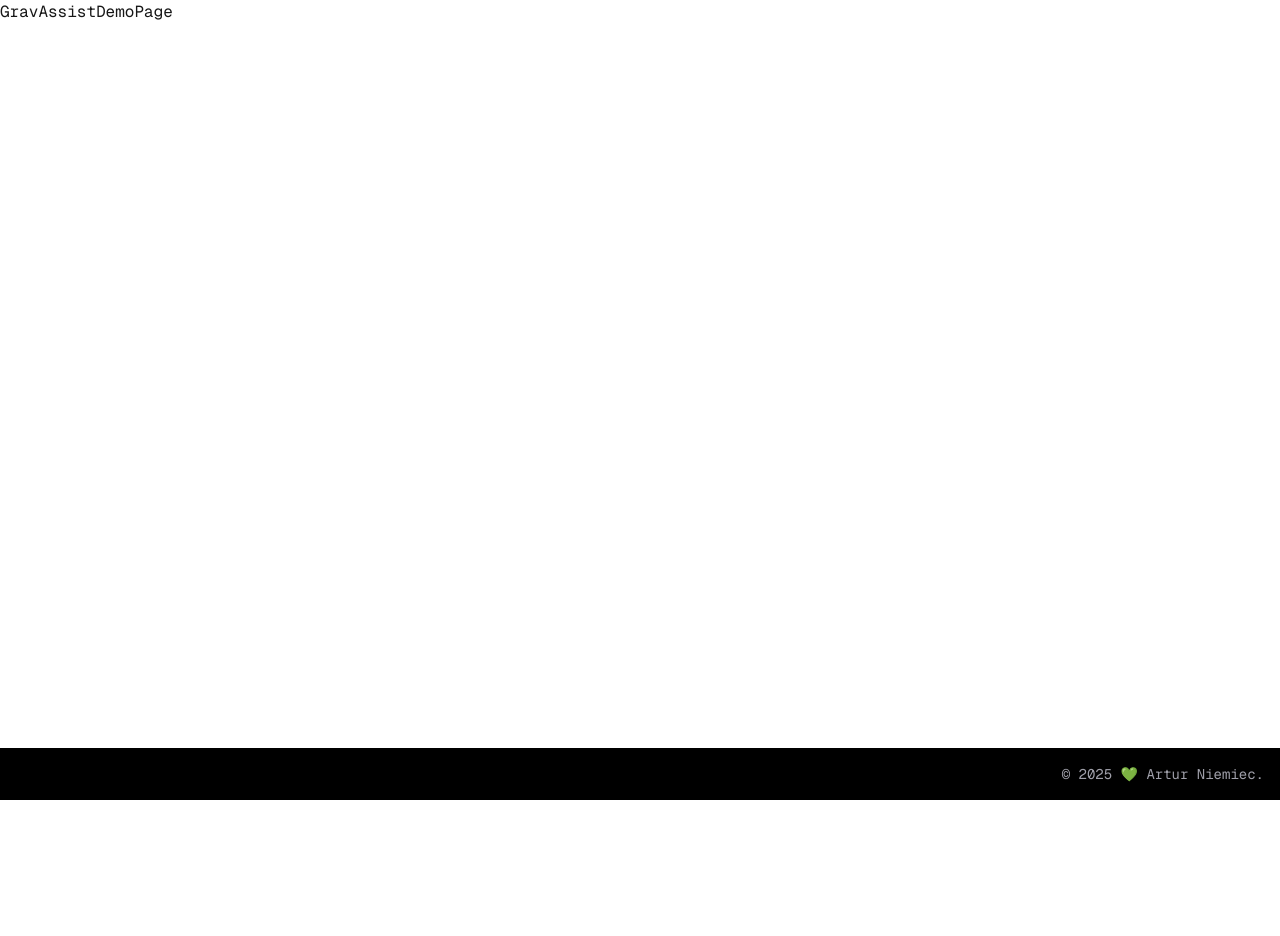
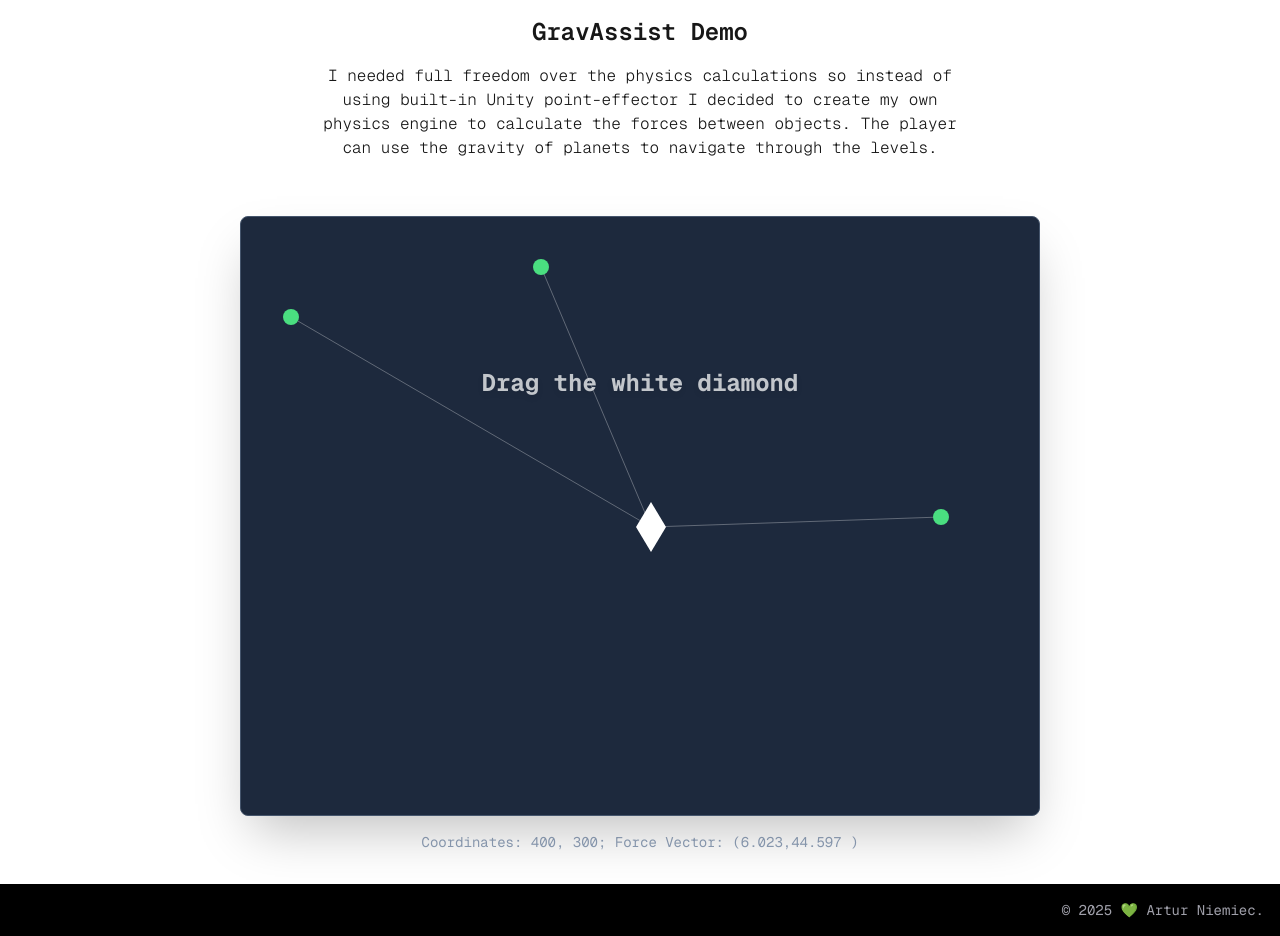
Before and after one commit to MrNtex/portfolio-v2, a Next.js app: page /projects/grav-assist-demo in a window 1280 px wide. Before the commit the page ends 800 px from the top, so only its background shows below. Built offline with nearby package versions, Linux system fonts and the light colour scheme.

Commit message:
feat: imported tweaked GravAssist demo from previous portfolio with draggable physics simulation

```diff
--- a/app/projects/grav-assist-demo/page.tsx
+++ b/app/projects/grav-assist-demo/page.tsx
@@ -1,7 +1,19 @@
+'use client';
+
+import GravAssistDemo from '@/components/demos/grav-assist-demo'
 import React from 'react'
 
 export default function GravAssistDemoPage() {
   return (
-    <div>GravAssistDemoPage</div>
+    <div className='w-full flex flex-col items-center'>
+      <h1 className='text-2xl font-semibold py-4 text-center'>GravAssist Demo</h1>
+      <h3 className='text-md font-light pb-6 text-center max-w-2xl px-4'>
+        I needed full freedom over the physics calculations so instead of using built-in Unity point-effector I decided to create my own physics engine to calculate the forces between objects. The player can use the gravity of planets to navigate through the levels.
+      </h3>
+
+      <div className='w-full h-[700px] flex justify-center items-center'>
+        <GravAssistDemo />
+      </div>
+    </div>
   )
 }
--- /dev/null
+++ b/components/demos/grav-assist-demo.tsx
@@ -0,0 +1,132 @@
+import React, { useRef, useEffect, useState } from 'react';
+import Draggable from 'react-draggable';
+
+const PLANETS = [
+  { x: 300, y: 50 },
+  { x: 50, y: 100 },
+  { x: 700, y: 300 },
+];
+
+const GravAssistDemo = () => {
+  const canvasRef = useRef<HTMLCanvasElement>(null);
+  const draggableNodeRef = useRef<HTMLDivElement>(null);
+
+  const [position, setPosition] = useState({ x: 400, y: 300 });
+  const [forceVector, setForceVector] = useState({ x: 0, y: 0 });
+  const [showTooltip, setShowTooltip] = useState(true);
+
+  const WIDTH = 800;
+  const HEIGHT = 600;
+
+  useEffect(() => {
+    const canvas = canvasRef.current;
+    if (!canvas) return;
+    const ctx = canvas.getContext('2d');
+    if (!ctx) return;
+    ctx.clearRect(0, 0, canvas.width, canvas.height);
+    let result = { x: 0, y: 0 };
+    const playerCenterX = position.x + 10;
+    const playerCenterY = position.y + 10;
+
+    PLANETS.forEach((planet) => {
+      // Gravity Line
+      ctx.beginPath();
+      ctx.moveTo(playerCenterX, playerCenterY);
+      ctx.lineTo(planet.x, planet.y);
+      ctx.strokeStyle = 'rgba(255, 255, 255, 0.3)';
+      ctx.lineWidth = 1;
+      ctx.stroke();
+
+      // Physics
+      const dx = playerCenterX - planet.x;
+      const dy = playerCenterY - planet.y;
+      const dist = Math.sqrt(dx ** 2 + dy ** 2);
+      if (dist > 5) {
+          result = {
+            x: result.x - (dx / (dist ** 3)),
+            y: result.y - (dy / (dist ** 3))
+          };
+      }
+
+      // Draw Planet
+      ctx.beginPath();
+      ctx.arc(planet.x, planet.y, 8, 0, 2 * Math.PI);
+      ctx.fillStyle = '#4ade80';
+      ctx.fill();
+    });
+
+    const forceScale = 3000000;
+    setForceVector({ x: result.x * forceScale, y: result.y * forceScale });
+
+    ctx.beginPath();
+    ctx.moveTo(playerCenterX, playerCenterY);
+    ctx.lineTo(
+      playerCenterX + forceVector.x,
+      playerCenterY + forceVector.y
+    );
+    ctx.strokeStyle = '#f87171';
+    ctx.lineWidth = 3;
+    ctx.stroke();
+
+    ctx.beginPath();
+    ctx.moveTo(playerCenterX, playerCenterY - 25); // Top
+    ctx.lineTo(playerCenterX + 15, playerCenterY); // Right
+    ctx.lineTo(playerCenterX, playerCenterY + 25); // Bottom
+    ctx.lineTo(playerCenterX - 15, playerCenterY); // Left
+    ctx.closePath();
+    ctx.fillStyle = 'white';
+    ctx.fill();
+
+  }, [position]);
+
+  const handleDrag = (e: any, data: { x: number, y: number }) => {
+    setPosition({ x: data.x, y: data.y });
+    setShowTooltip(false);
+  };
+
+  return (
+    <div className="flex flex-col items-center justify-center p-4 min-h-screen">
+
+      <div
+        className="relative border border-slate-600 bg-slate-800 shadow-2xl rounded-lg overflow-hidden"
+        style={{ width: WIDTH, height: HEIGHT }}
+      >
+        {showTooltip && (
+            <div className="absolute top-1/4 left-1/2 transform -translate-x-1/2 z-10 pointer-events-none">
+                <p className="text-white font-bold text-2xl animate-pulse drop-shadow-md">
+                   Drag the white diamond
+                </p>
+            </div>
+        )}
+
+        <canvas ref={canvasRef} width={WIDTH} height={HEIGHT} className="block" />
+
+        <Draggable
+          nodeRef={draggableNodeRef}
+          bounds="parent"
+          position={position}
+          onDrag={handleDrag}
+        >
+          <div
+            ref={draggableNodeRef}
+            className="absolute top-0 left-0 hover:cursor-grab active:cursor-grabbing"
+            style={{
+              width: '20px',
+              height: '20px',
+              background: 'transparent',
+              zIndex: 20
+            }}
+          />
+        </Draggable>
+      </div>
+
+      <div className="mt-4 font-mono text-slate-400 text-sm">
+        Coordinates: {Math.round(position.x)}, {Math.round(position.y)}; Force Vector: (
+        {forceVector.x.toFixed(3)},
+        {-forceVector.y.toFixed(3)} )
+      </div>
+    </div>
+  );
+};
+
+export default GravAssistDemo;
--- a/package.json
+++ b/package.json
@@ -11,7 +11,8 @@
   "dependencies": {
     "next": "^16.0.8",
     "react": "19.2.0",
-    "react-dom": "19.2.0"
+    "react-dom": "19.2.0",
+    "react-draggable": "^4.5.0"
   },
   "devDependencies": {
     "@tailwindcss/postcss": "^4",
```
Also changed, not shown: 1 other file (tests, documents, lock files or other folders).
